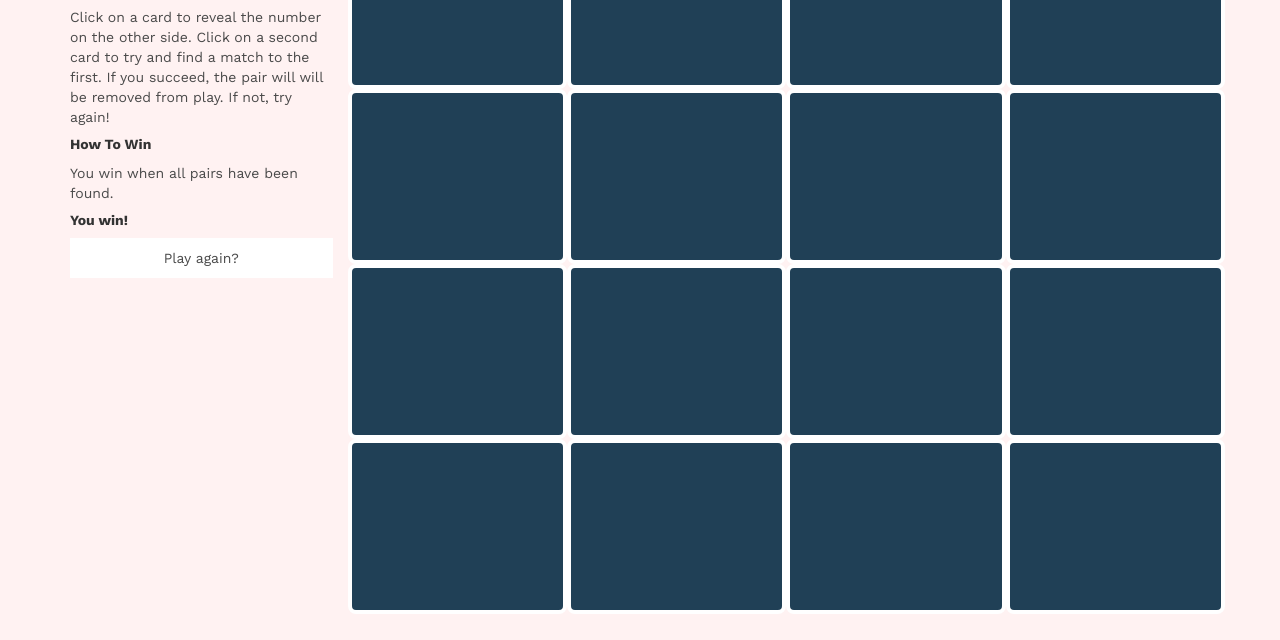
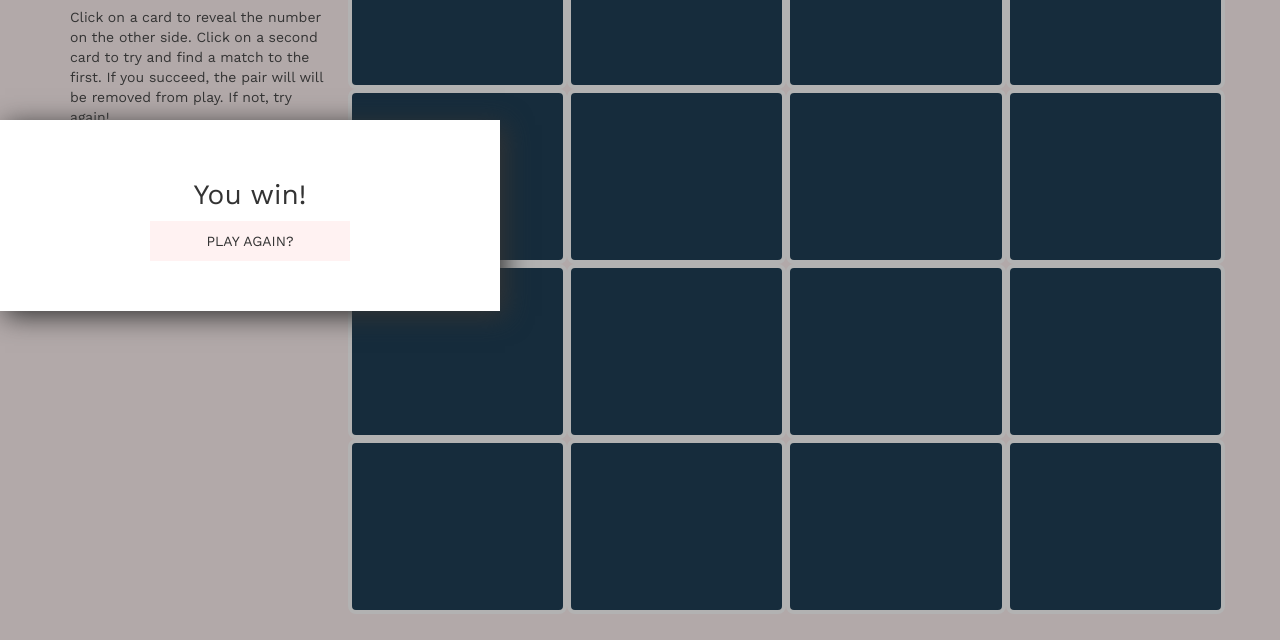
Before and after one commit to kevinmtate/matchgame, a plain HTML site: page index.html in a window 1280 px wide. Shown: the part 160-800 px from the top of the page. Drawn offline with nearby package versions, Linux system fonts and the light colour scheme.

Commit message:
Added victory overlay and modal

```diff
--- a/index.html
+++ b/index.html
@@ -10,12 +10,13 @@
   <link rel="stylesheet" type="text/css" href="resources/css/style.css">
 </head>
 <body>
-
+  <div class="victory-overlay"></div>
+  <div class="victory">
+    <h5>You win!</h5>
+    <p>Play again?</p>
+  </div>
   <div class="container">
-
     <div class="row">
-
-      <!-- INSTRUCTIONS DIV -->
       <div id="instructions" class="col-md-3">
         <h2>Match Game</h2>
         <h5>Rules</h5>
@@ -24,20 +25,12 @@
           If not, try again!</p>
         <h5>How To Win</h5>
         <p>You win when all pairs have been found.</p>
-        <div id="victory">
-          <h5>You win!</h5>
-          <p>Play again?</p>
-        </div>
       </div>
-
-      <!-- GAME DIV -->
       <div class="col-md-9">
         <div id="game" class="row"></div>
       </div>
     </div>
   </div>
-
-
 
   <script
     src="https://code.jquery.com/jquery-3.1.1.min.js"
--- a/resources/css/style.css
+++ b/resources/css/style.css
@@ -8,7 +8,7 @@ body {
 }
 
 .container {
-    margin-top: 5.25rem;
+    padding-top: 5.25rem;
 }
 
 #instructions h2 {
@@ -40,13 +40,39 @@ body {
     cursor: pointer;
 }
 
-#victory {
-    /*display: none;*/
+.victory {
+    /* display: none; */
+    background-color: rgb(255, 255, 255);
+    position: absolute;
+    top: 35%;
+    z-index: 10;
+    padding: 50px;
+    box-shadow: 5px 5px 25px;
+    width: 500px;
+    margin: auto;
 }
 
-#victory p {
-    background-color: rgb(255, 255, 255);
-    padding: 10px;
+.victory h5 {
+    font-size: 2rem;
+    text-align: center;
+}
+
+.victory p {
+    background-color: rgb(255, 242, 242);
+    padding: 10px 0;
     text-align: center;
     cursor: pointer;
+    width: 50%;
+    margin: auto;
+    text-transform: uppercase;
 }
+
+.victory-overlay {
+    /* display: none; */
+    background-color: #000;
+    opacity: .3;
+    height: 100%;
+    width: 100%;
+    z-index: 5;
+    position: fixed;
+}
--- a/resources/js/match-game.js
+++ b/resources/js/match-game.js
@@ -101,8 +101,12 @@ MatchGame.flipCard = function($card, $game) {
 };
 
 MatchGame.gameOver = function() {
-	$('#victory').css('display', 'block');
-	$('#victory').click(function() {
+	const $victory = $('.victory');
+	const $victoryOverlay = $('.victory-overlay');
+
+	$victoryOverlay.css('display', 'block');
+	$victory.css('display', 'block');
+	$victory.click(function() {
 		location.reload();
 	})
 }
```
